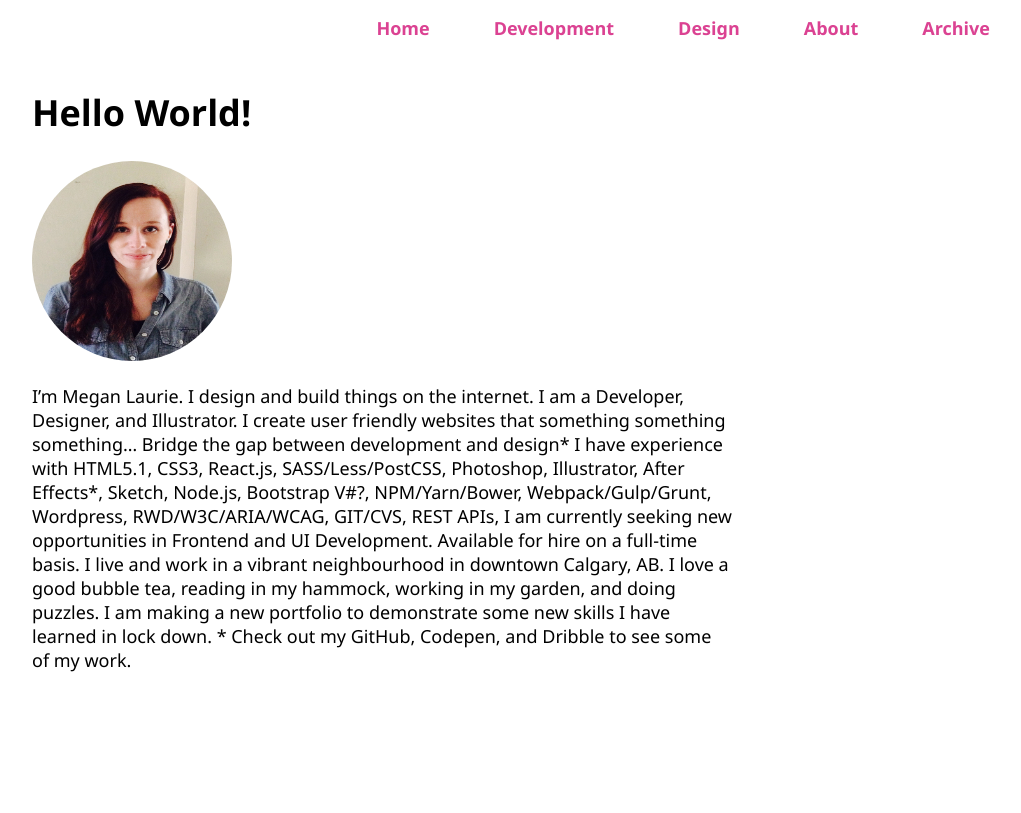
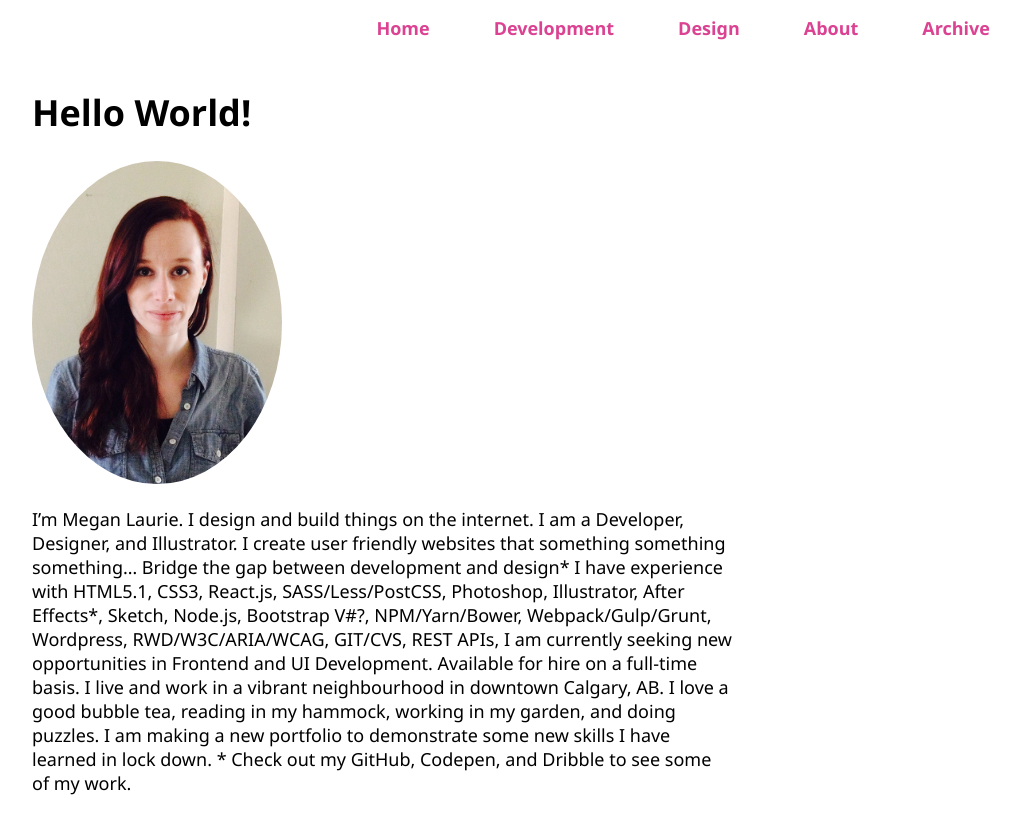
Before and after one commit to meglaurie/Portfolio-Summer-2020, a React (Create React App) app in the folder my-react-website/: page /about in a window 1280 px wide. Shown: the whole page, without its empty margins (258-1279 px from the left). Built offline with nearby package versions, Linux system fonts and the light colour scheme.

Commit message:
fixed warnings

```diff
--- a/my-react-website/src/pages/ProjectsPage.js
+++ b/my-react-website/src/pages/ProjectsPage.js
@@ -9,7 +9,7 @@ const ProjectsPage = ({ match }) => {
   const project = ProjectContent.find(project => project.name === name);
 
 // Delete
-  const [projectInfo, setProjectInfo] = useState({upvotes: 0, comments:[] });
+  const [setProjectInfo] = useState({upvotes: 0, comments:[] });
   useEffect(()=>{
     const fetchData = async () => {
       const result = await fetch (`/api/projects/${name}`);
--- a/my-react-website/src/scss/_about.scss
+++ b/my-react-website/src/scss/_about.scss
@@ -1,7 +1,7 @@
 // About page
 .aboutImg{
-  width: 200px;
-  height: 200px;
+  width: 250px;
+  // height: 200px;
   border-radius: 50%;
   margin: 0 auto;
 }
```
